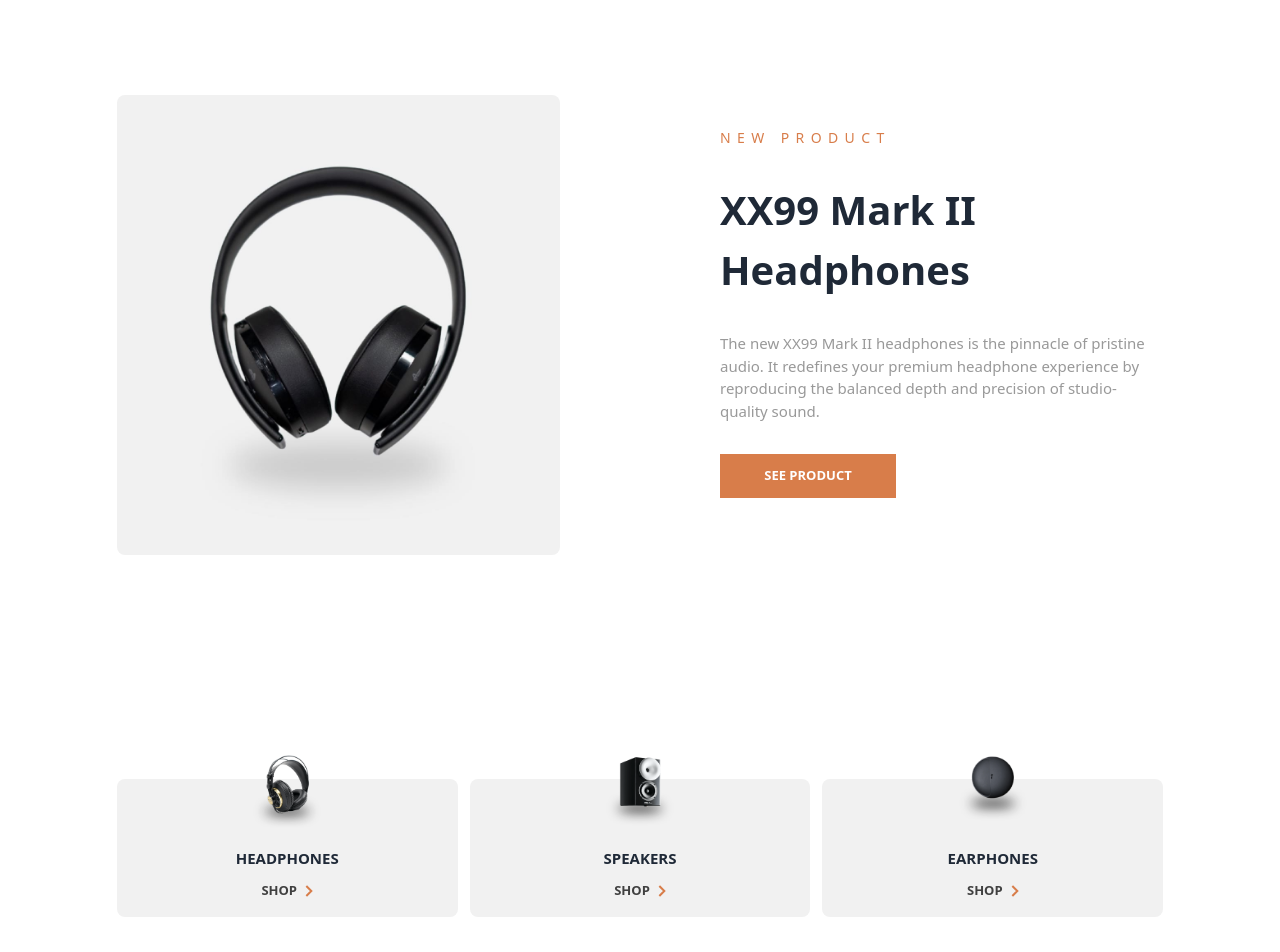
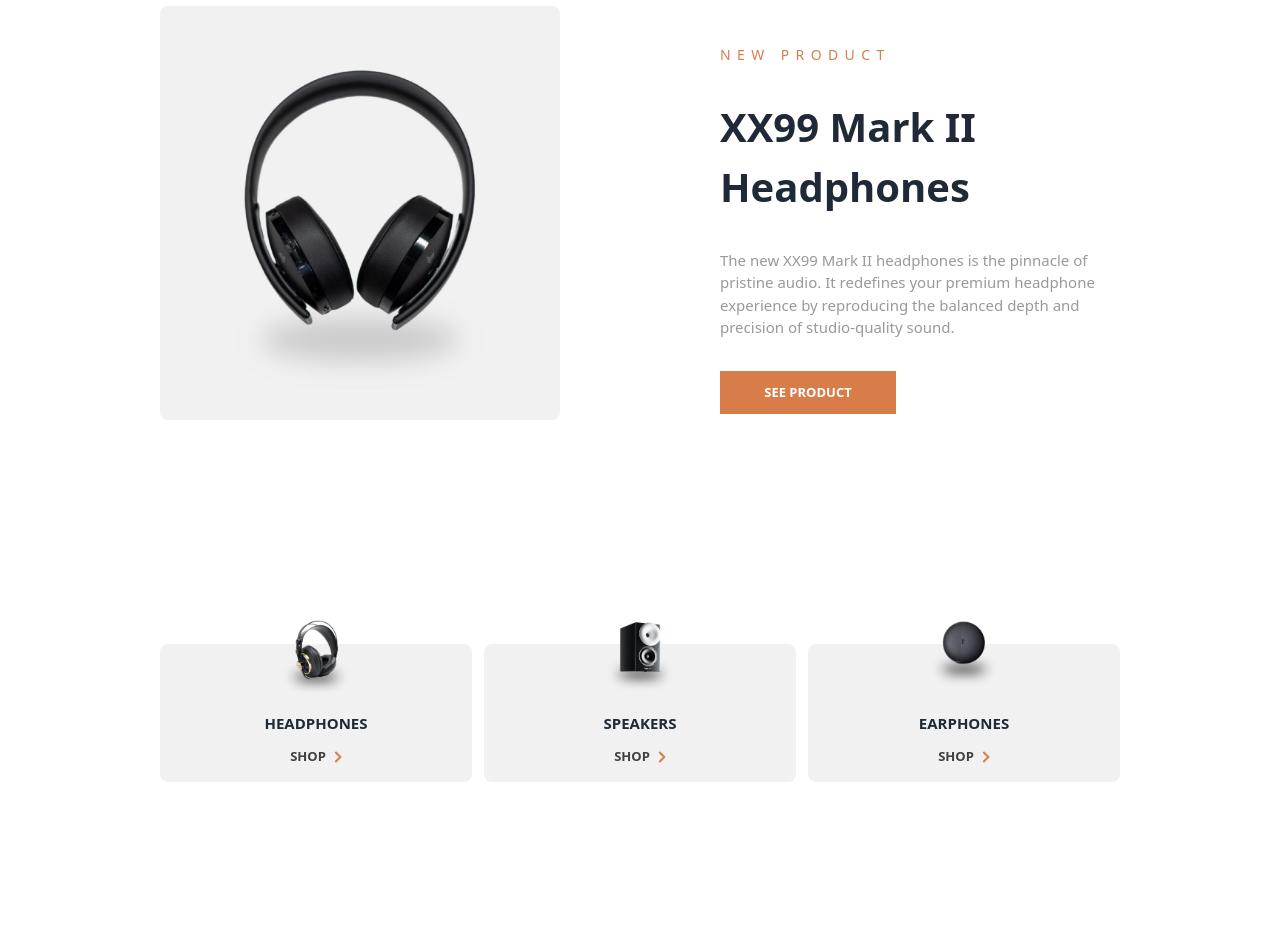
Before and after one commit to EkChills/audiophile-e-commerce, a React (Vite) app: page /headphones in a window 1280 px wide. Shown: the part 1400-2352 px from the top of the page. Built offline with nearby package versions, Linux system fonts and the light colour scheme.

Commit message:
made css changes

```diff
--- a/src/components/EarphonesList.jsx
+++ b/src/components/EarphonesList.jsx
@@ -26,7 +26,7 @@ const HeadPhonesList = () => {
                   <img src={desktop} className="w-full hidden max-w-[30rem] lg:block rounded-lg" alt={name} />
                 </div>
 
-                <div className="flex flex-col space-y-[2rem] items-center lg:items-start">
+                <div className="flex flex-col space-y-[2rem] items-center justify-center lg:items-start">
                   {earphone.new && <h5 className="uppercase tracking-[.4rem] text-orange text-[14px]">new product</h5>}
                   <h3 className="text-[28px] font-bold md:text-[40px] text-center lg:text-left">{name}</h3>
                   <p className="text-[15px] text-darkGray text-center lg:text-left">{description}</p>
--- a/src/components/HeadPhonesList.jsx
+++ b/src/components/HeadPhonesList.jsx
@@ -14,7 +14,7 @@ const HeadPhonesList = () => {
   }, [])
   return (
     <>
-      <div className="bg-pureWhite flex flex-col space-y-[7rem] px-[1.3rem] md:px-[2.3rem] py-[7rem] lg:px-[7.3rem] ">
+      <div className="bg-pureWhite flex flex-col space-y-[7rem] px-7  py-[7rem] lg:px-[10rem] ">
         {
           headphones.map((headphone) => {
             const { image: { mobile, tablet, desktop }, id, name, description, slug } = headphone
@@ -26,7 +26,7 @@ const HeadPhonesList = () => {
                   <img src={desktop} className="w-full hidden max-w-[30rem] lg:block rounded-lg" alt={name} />
                 </div>
 
-                <div className="flex flex-col space-y-[2rem] items-center lg:items-start">
+                <div className="flex flex-col space-y-[2rem] items-center justify-center lg:items-start">
                   {headphone.new && <h5 className="uppercase tracking-[.4rem] text-orange text-[14px]">new product</h5>}
                   <h3 className="text-[28px] font-bold md:text-[40px] text-center lg:text-left">{name}</h3>
                   <p className="text-[15px] text-darkGray text-center lg:text-left">{description}</p>
--- a/src/components/SpeakersList.jsx
+++ b/src/components/SpeakersList.jsx
@@ -26,7 +26,7 @@ const SpeakersList = () => {
                   <img src={desktop} className="w-full hidden max-w-[30rem] lg:block rounded-lg" alt={name} />
                 </div>
 
-                <div className="flex flex-col space-y-[2rem] items-center lg:items-start">
+                <div className="flex flex-col space-y-[2rem] items-center justify-center lg:items-start">
                   {speaker.new && <h5 className="uppercase tracking-[.4rem] text-orange text-[14px]">new product</h5>}
                   <h3 className="text-[28px] font-bold md:text-[40px] text-center lg:text-left">{name}</h3>
                   <p className="text-[15px] text-darkGray text-center lg:text-left">{description}</p>
--- a/src/index.css
+++ b/src/index.css
@@ -51,7 +51,7 @@
 }
 
 .general-page-padding {
-  @apply px-[1.3rem] md:px-[2.3rem] py-[7rem] lg:px-[7.3rem]
+  @apply px-7 py-[7rem] lg:px-[10rem]
 }
 
 .form-info-div {
```
Also changed, not shown: src/components/Footer.jsx (+1 -1 lines).
